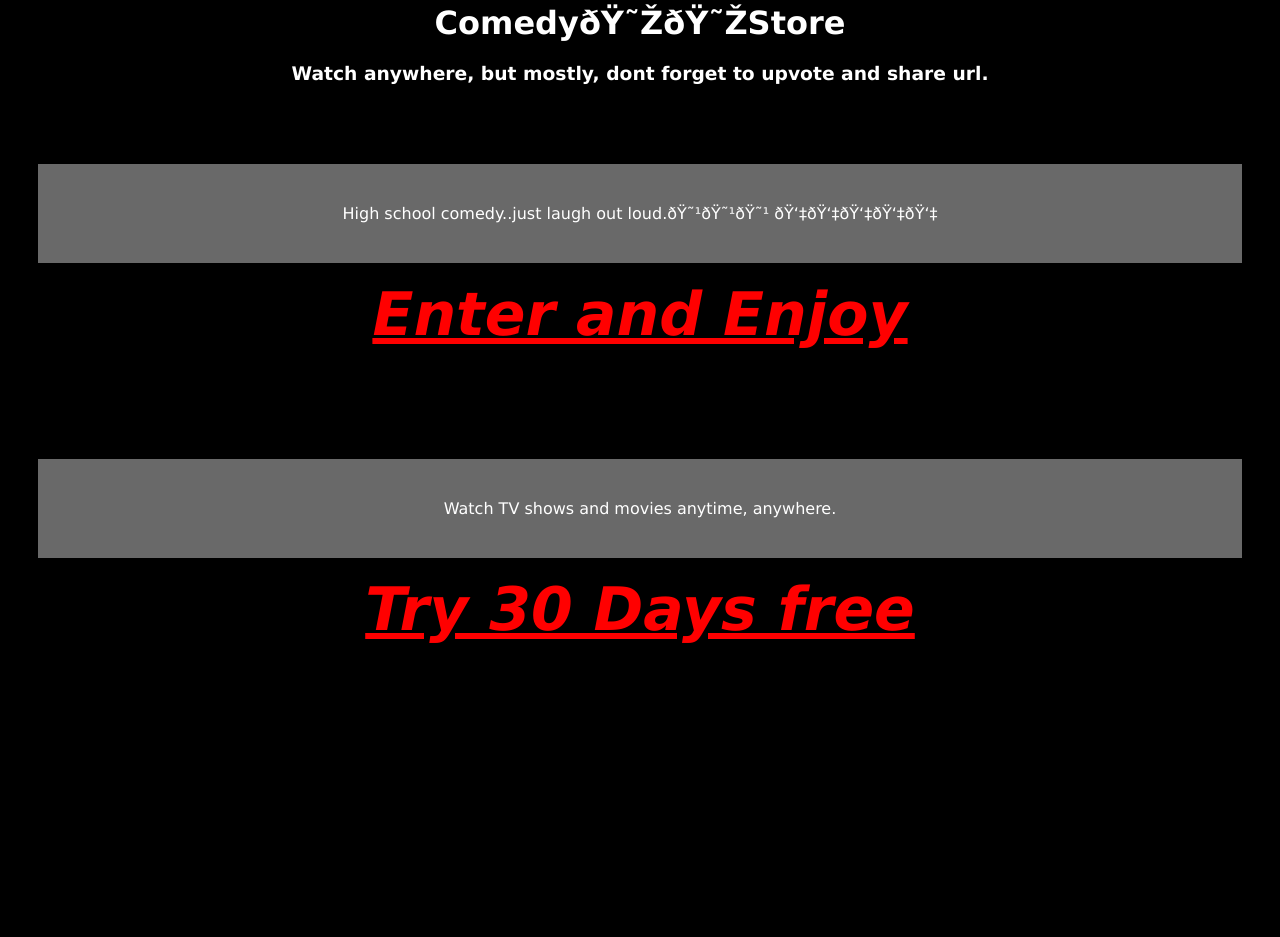
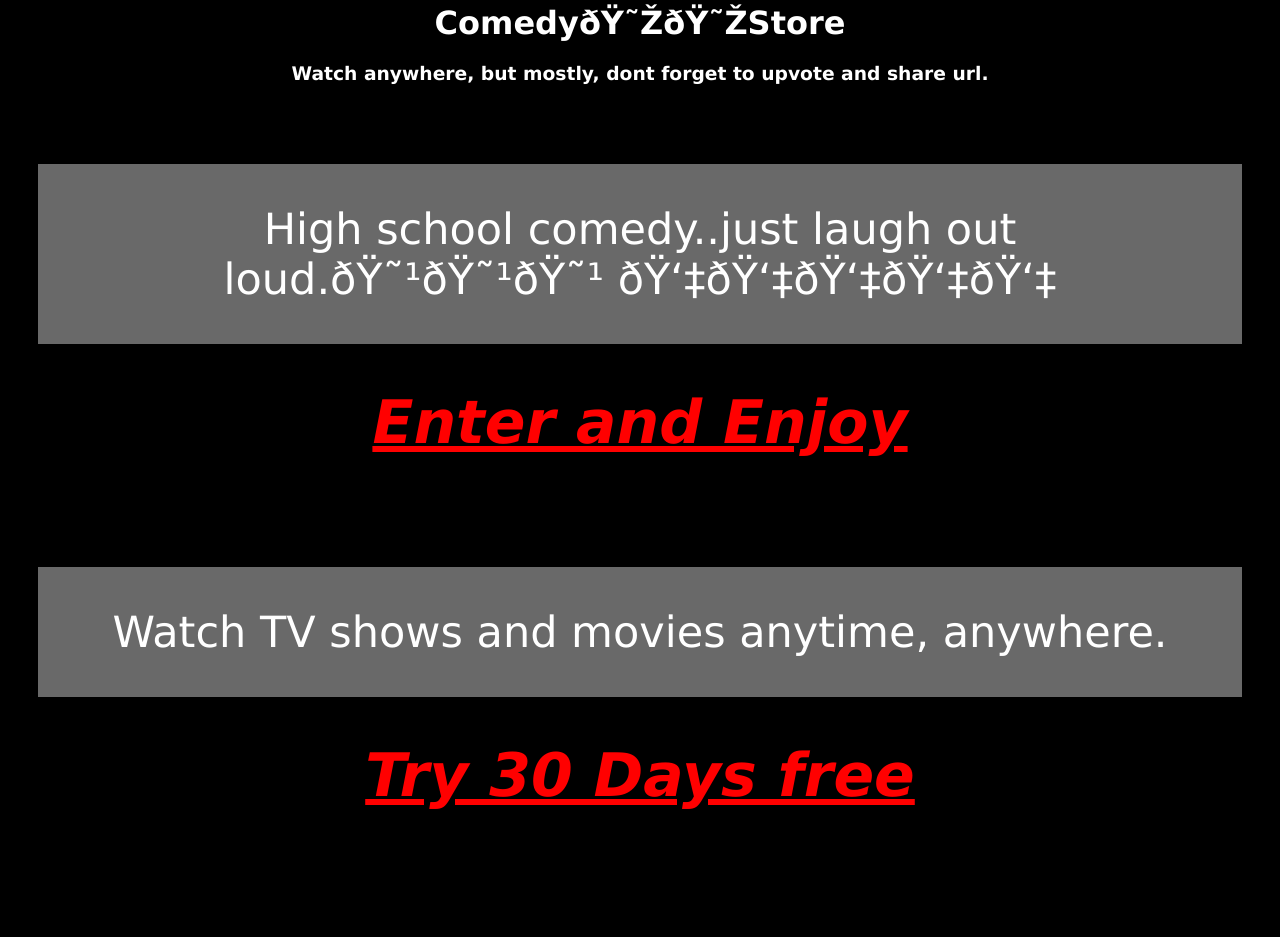
Before and after one commit to MabrakaComed/MabrakaComed.github.io, a PHP site: page / in a window 1280 px wide. Shown: the part 218-1155 px from the top of the page. Before the commit the page ends 861 px from the top, so only its background shows below. Run offline with PHP 8.4, Linux system fonts and the light colour scheme.

Commit message:
Update style.css

```diff
--- a/style.css
+++ b/style.css
@@ -4,6 +4,7 @@ p {
  margin-left: 30px;
  margin-right: 30px;
  padding: 40px;
+ font-size: 43px;
 
 
 }
```
